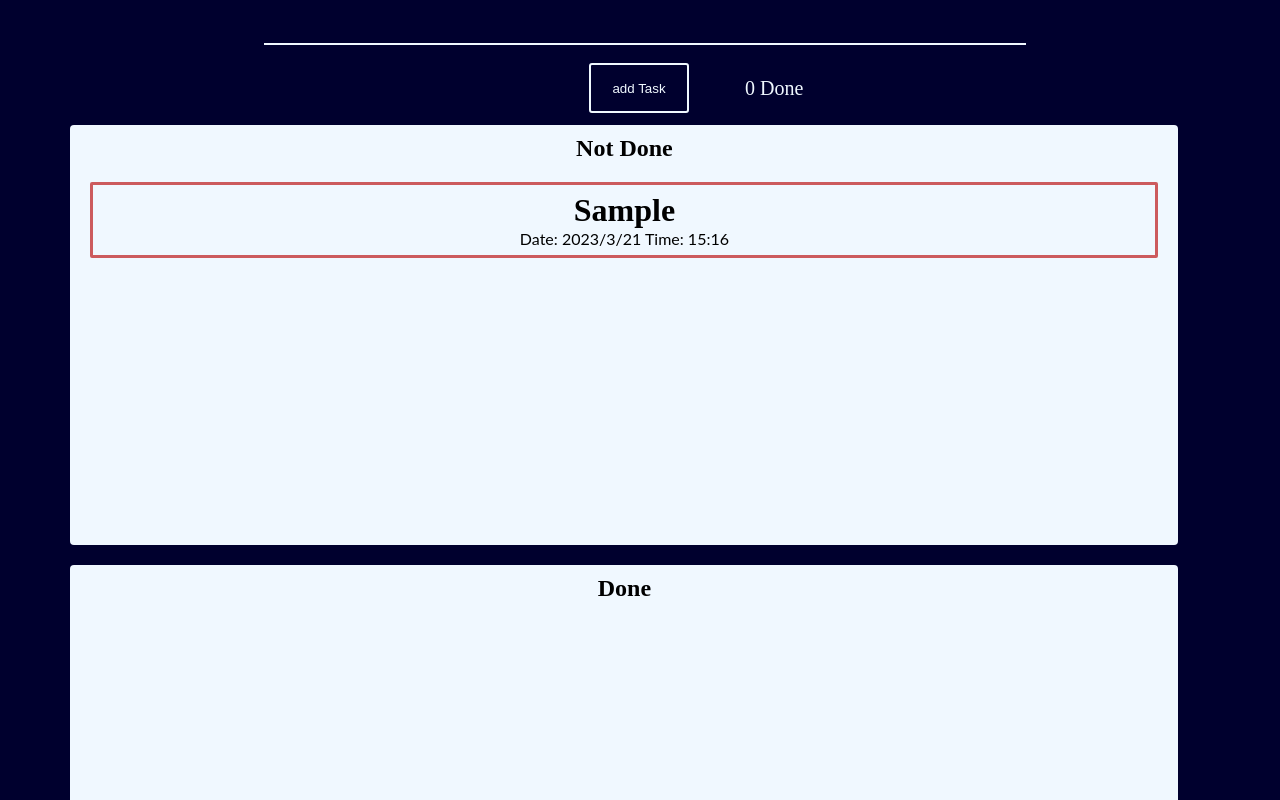
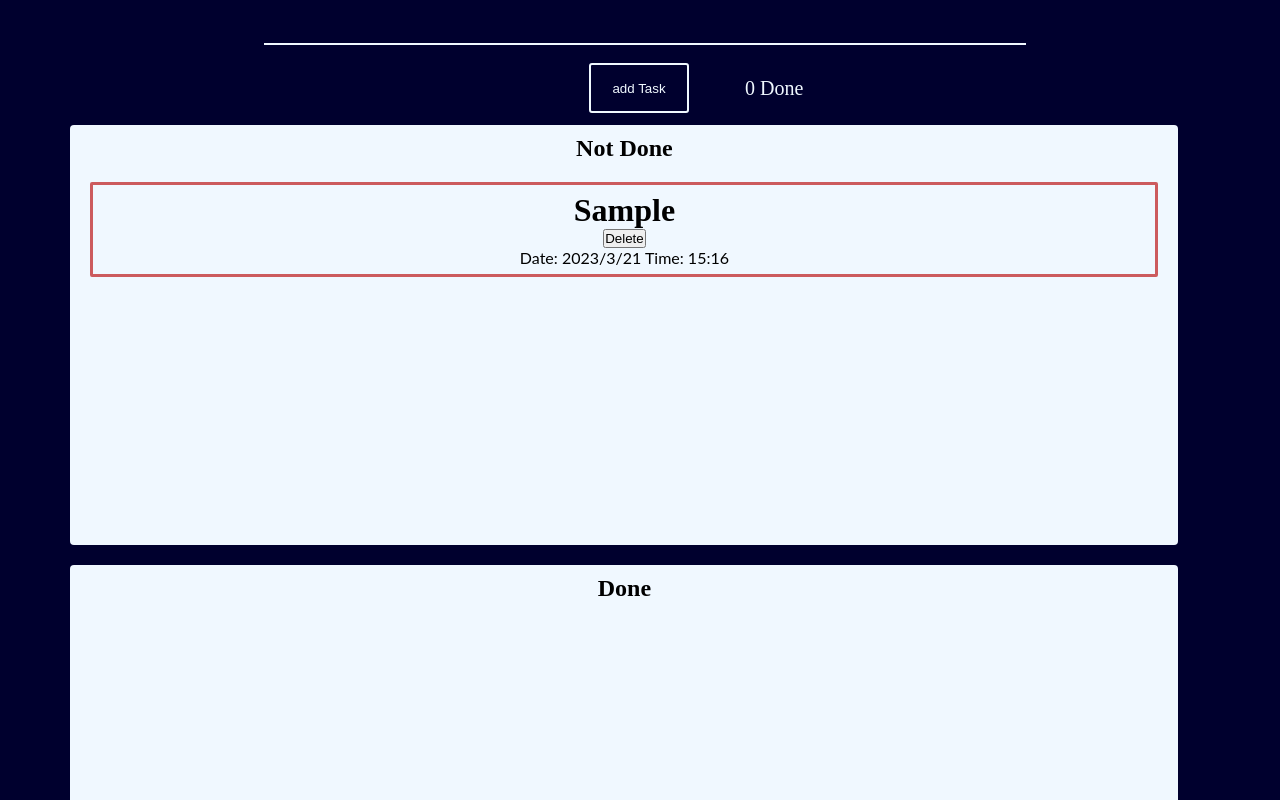
Before and after one commit to Theodore-Allen/react-ts-sja5q9, a React (Create React App) app: page / in a window 1280 px wide. Both pictures are taken after typing "Sample" into the empty fields and a click on the button "add Task". Shown: the top 800 px of the page. Built offline with nearby package versions, Linux system fonts and the light colour scheme.

Commit message:
3 files modified

```diff
--- a/App.tsx
+++ b/App.tsx
@@ -18,8 +18,13 @@ export default function App() {
     console.log(temp);
     return temp;
   }
+
+  var gettingDeleted: boolean = false;
   function handleDeleteTodo(id) {
+    gettingDeleted = true;
+
     const newTodos = [...todos, ...doneTodos];
+    const Todo = newTodos.find(todo => todo === id);
     const DoneTodos = newTodos.filter(
       (todo) => todo.completed === true && todo.id != id
     );
@@ -28,6 +33,7 @@ export default function App() {
     );
     setTodos(NotDoneTodos);
     setDoneTodos(DoneTodos);
+
   }
 
   function handleSetTodo() {
@@ -42,11 +48,8 @@ export default function App() {
     input.current.value = null;
   }
 
-  console.log(keyPressed('ShiftLeft'));
   function StateChange(id) {
-    if (keyPressed('ShiftLeft')) {
-      console.log(' enter was clicked');
-    }
+    if (gettingDeleted === true) return;
     const newTodos = [...todos, ...doneTodos];
     const todo = newTodos.find((todo) => todo.id === id);
 
@@ -74,12 +77,20 @@ export default function App() {
       </div>
       <div className="todos">
         <h2>Not Done</h2>
-        <TodoList StateChange={StateChange} todos={todos} />
+        <TodoList
+          Delete={handleDeleteTodo}
+          StateChange={StateChange}
+          todos={todos}
+        />
       </div>
 
       <div className="doneTodos">
         <h2>Done</h2>
-        <TodoList StateChange={StateChange} todos={doneTodos} />
+        <TodoList
+          Delete={handleDeleteTodo}
+          StateChange={StateChange}
+          todos={doneTodos}
+        />
       </div>
     </div>
   );
--- a/Todo.tsx
+++ b/Todo.tsx
@@ -1,6 +1,6 @@
 import * as React from 'react';
 
-export default function Todo({ todoObj, StateChange }) {
+export default function Todo({ todoObj, StateChange, Delete }) {
   var today = new Date();
 
   var time = today.getHours() + ':' + today.getMinutes();
@@ -16,13 +16,19 @@ export default function Todo({ todoObj, StateChange }) {
   function handleStateChange() {
     StateChange(todoObj.id);
   }
+  function handleDelete()
+  {
+    Delete(todoObj.id)
+  }
 
   return (
     // @ts-expect-error
     <>
-      <div onClick={handleStateChange} className={className}>
+      <div  onClick={handleStateChange} className={className}>
         <h1>{todoObj.name}</h1>
+        <button onClick={handleDelete}>Delete</button>
         <p className="date">{TimeLine}</p>
+
       </div>
     </>
   );
--- a/TodoList.tsx
+++ b/TodoList.tsx
@@ -1,8 +1,8 @@
 import * as React from 'react';
 import Todo from './Todo';
-export default function TodoList({ todos, StateChange }) {
+export default function TodoList({ todos, StateChange, Delete }) {
 
   return todos.map((todo) => {
-    return <Todo key={todo.id} StateChange={StateChange} todoObj={todo} />;
+    return <Todo Delete={Delete} key={todo.id} StateChange={StateChange} todoObj={todo} />;
   });
 }
```
